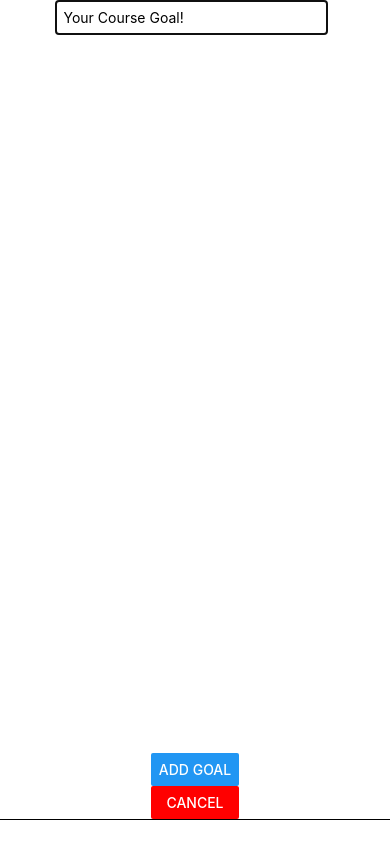
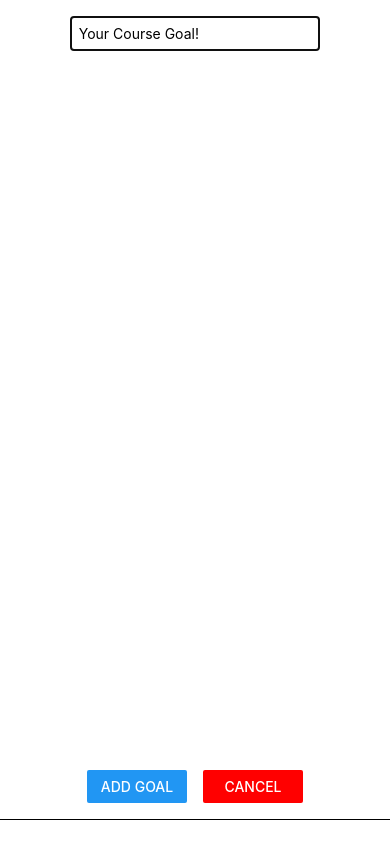
Before and after one commit to EM-T-Shells/udemy-react-native, a React Native app in the folder my-udemy-app/: screen / in a window 390 px wide. Built offline with nearby package versions, Linux system fonts and the light colour scheme.

Commit message:
updated styling for modal

```diff
--- a/my-udemy-app/components/GoalInput.js
+++ b/my-udemy-app/components/GoalInput.js
@@ -23,9 +23,13 @@ function GoalInput(props) {
           onChangeText={goalInputHandler}
           value={enteredGoalText}
         />
-        <View>
-          <Button title="Add Goal" onPress={addGoalHandler} />
-          <Button title="Cancel" color="red" onPress={props.onCancel} />
+        <View style={styles.buttonContainier}>
+          <View style={styles.button}>
+            <Button title="Add Goal" onPress={addGoalHandler} />
+          </View>
+          <View style={styles.button}>
+            <Button title="Cancel" color="red" onPress={props.onCancel} />
+          </View>
         </View>
       </View>
     </Modal>
@@ -42,12 +46,20 @@ const styles = StyleSheet.create({
     marginBottom: 24,
     borderBottomWidth: 1,
     borderBottomColor: "#000",
+    padding: 16
   },
   textInput: {
     borderWidth: 1,
     borderColor: "#000",
     width: "70%",
-    marginRight: 8,
     padding: 8,
   },
+  buttonContainier: {
+    flexDirection: "row",
+    marginTop: 16
+  },
+  button:{
+    width:100,
+    marginHorizontal: 8
+  }
 });
```
